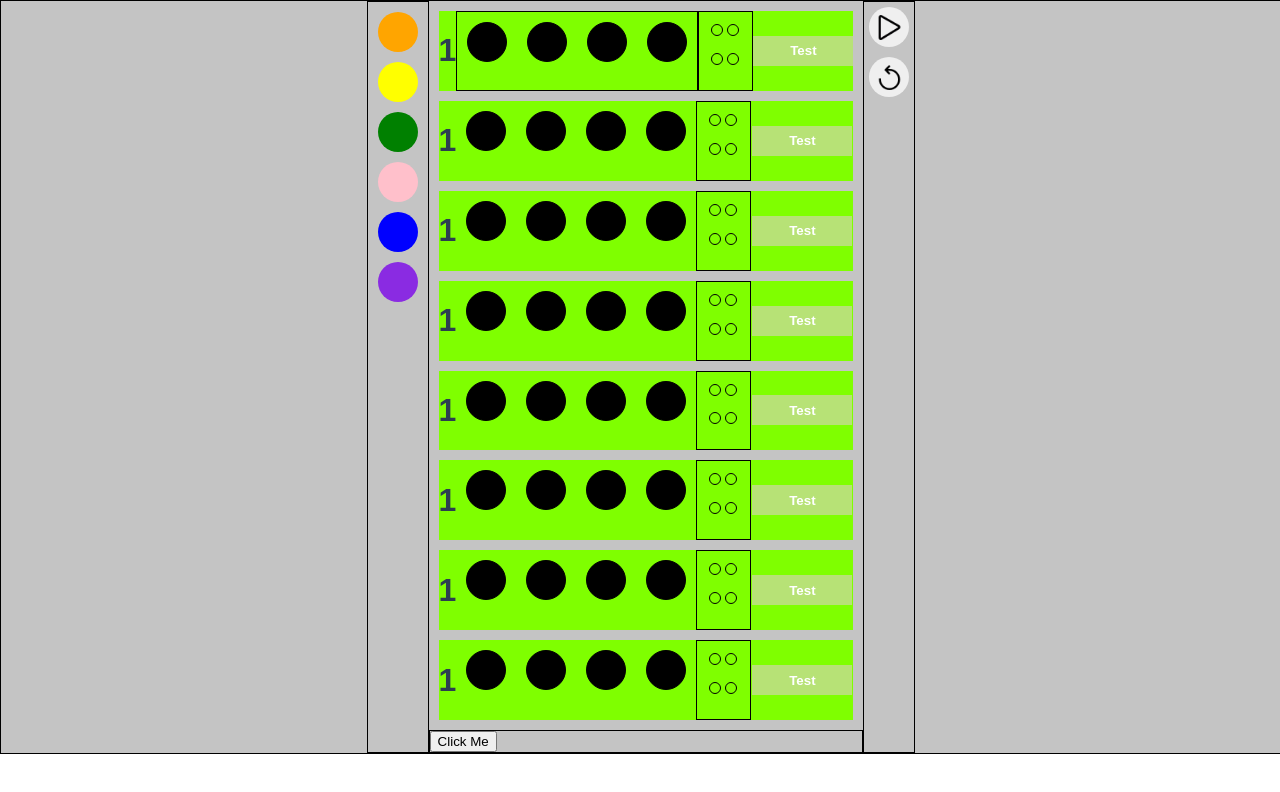
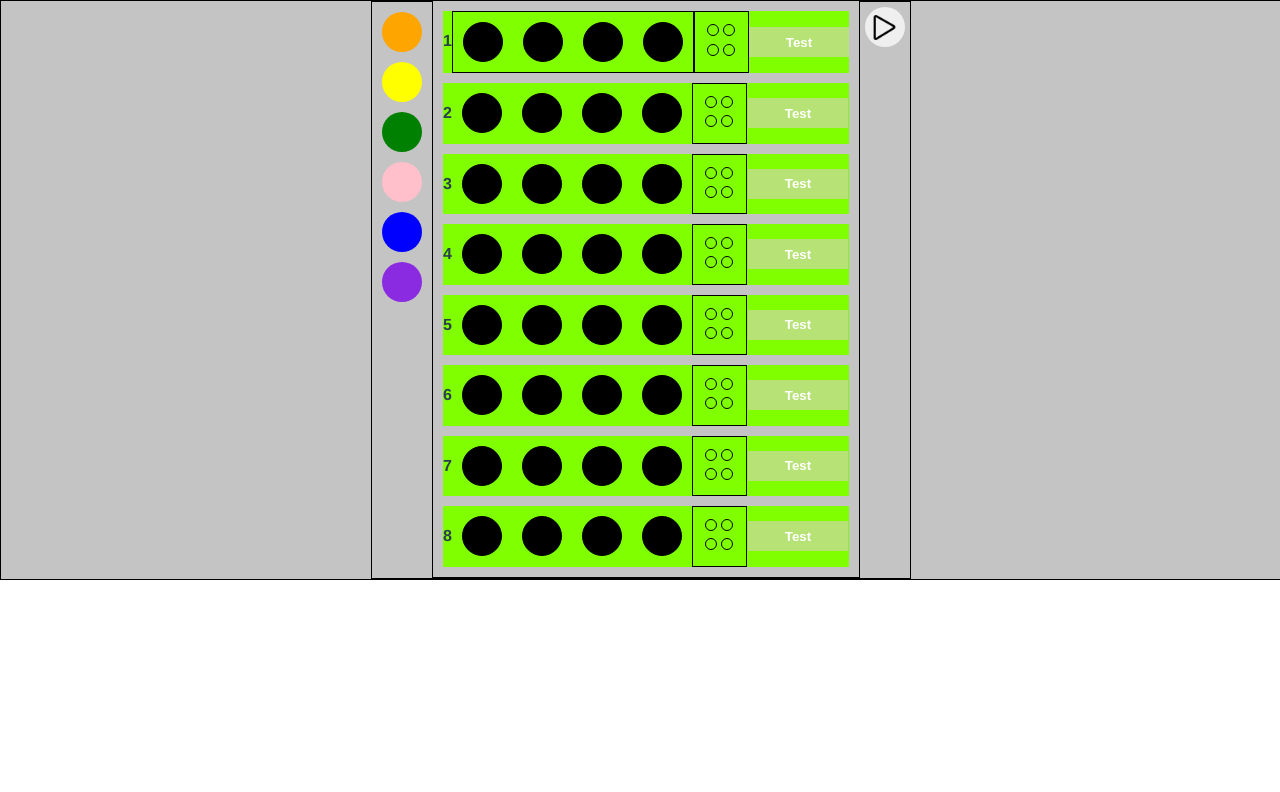
Before and after one commit to netosouza22/mastermind-game, a Vue app: page / in a window 1280 px wide. Shown: the top 792 px of the page. Built offline with nearby package versions, Linux system fonts and the light colour scheme.

Commit message:
was made the logic that button in another component can call a function that start the code colors

```diff
--- a/src/components/SectionButtons.vue
+++ b/src/components/SectionButtons.vue
@@ -1,18 +1,22 @@
 <template>
   <div id="container-section-buttons">
-    <button class="button button-play">
+    <button class="button button-play" @click="handleClick()">
       <img id="play" src="../assets/icons/play.png" />
-    </button>
-
-    <button class="button button-refresh">
-      <img id="refresh" src="../assets/icons/refresh.png" />
     </button>
   </div>
 </template>
 
 <script>
+import { mapMutations } from "vuex";
+
 export default {
   name: "SectionButtons",
+  methods: {
+    ...mapMutations(["changeStartBool"]),
+    handleClick() {
+      this.changeStartBool();
+    },
+  },
 };
 </script>
 
--- a/src/components/SectionGame.vue
+++ b/src/components/SectionGame.vue
@@ -31,6 +31,7 @@ export default {
       arrCodeChoosed: [],
     };
   },
+
   methods: {
     onClickGetCode(event) {
       this.arrCodeChoosed = event;
--- a/src/components/SectionGameChoosePass.vue
+++ b/src/components/SectionGameChoosePass.vue
@@ -1,6 +1,6 @@
 <template>
   <div id="container-section-move">
-    <h1>{{ $store.state.actualStep }}</h1>
+    <h4>{{ this.componentStep }}</h4>
     <div
       class="section-circle-game"
       :style="[isThisStep ? { border: '1px solid #000' } : null]"
@@ -81,11 +81,20 @@
       ></div>
     </div>
 
-    <button @click="verifyCode()" id="test-code">Test</button>
+    <button
+      @click="
+        verifyCode();
+        handleClick();
+      "
+      id="test-code"
+    >
+      Test
+    </button>
   </div>
 </template>
 
 <script>
+import { mapMutations, mapState } from "vuex";
 import colorArr from "../assets/colors.json";
 
 export default {
@@ -110,25 +119,20 @@ export default {
     };
   },
   computed: {
-    actualStep() {
-      return this.$store.state.actualStep;
-    },
+    ...mapState(["actualStep"]),
     isThisStep() {
       if (this.componentStep === this.actualStep) {
         return true;
       }
       return false;
     },
-    // // eslint-disable-next-line vue/return-in-computed-property
-    // // eslint-disable-next-line vue/no-dupe-keys
-    // isThisStep: function () {
-    //   if (this.props.componentStep === this.actualStep) {
-    //     return true;
-    //   }
-    //   return false;
-    // },
   },
   methods: {
+    ...mapMutations(["increaseStep"]),
+    handleClick() {
+      this.increaseStep();
+      console.log(this.actualStep);
+    },
     verifyCode() {
       console.log(this.componentStep);
       let resultColorsHits = [];
@@ -160,7 +164,6 @@ export default {
           resultColorsHits[i] = "transparent";
         }
       }
-
       this.hitColors = resultColorsHits;
       this.disabled = true;
     },
--- a/src/components/SectionGameCode.vue
+++ b/src/components/SectionGameCode.vue
@@ -6,11 +6,11 @@
       class="div-color"
       :style="{ backgroundColor: data }"
     ></div>
-    <button @click="selectColors()">Click Me</button>
   </div>
 </template>
 
 <script>
+import { mapState } from "vuex";
 import colorObj from "../assets/colors.json";
 
 export default {
@@ -20,6 +20,9 @@ export default {
       prevColorObj: colorObj[0],
       newColorObj: [],
     };
+  },
+  computed: {
+    ...mapState(["start"]),
   },
   methods: {
     selectColors() {
@@ -45,6 +48,12 @@ export default {
       this.$emit("clicked-get-code", newColorObj);
     },
   },
+  //Using watch to can watch the change state stored in store.js
+  watch: {
+    start() {
+      this.selectColors();
+    },
+  },
 };
 </script>
 
--- a/src/components/store.js
+++ b/src/components/store.js
@@ -8,5 +8,15 @@ export default new Vuex.Store({
   //Using state
   state: {
     actualStep: 1,
+    start: false,
+  },
+  mutations: {
+    increaseStep(state) {
+      state.actualStep++;
+    },
+
+    changeStartBool(state) {
+      state.start = !state.start;
+    },
   },
 });
```
